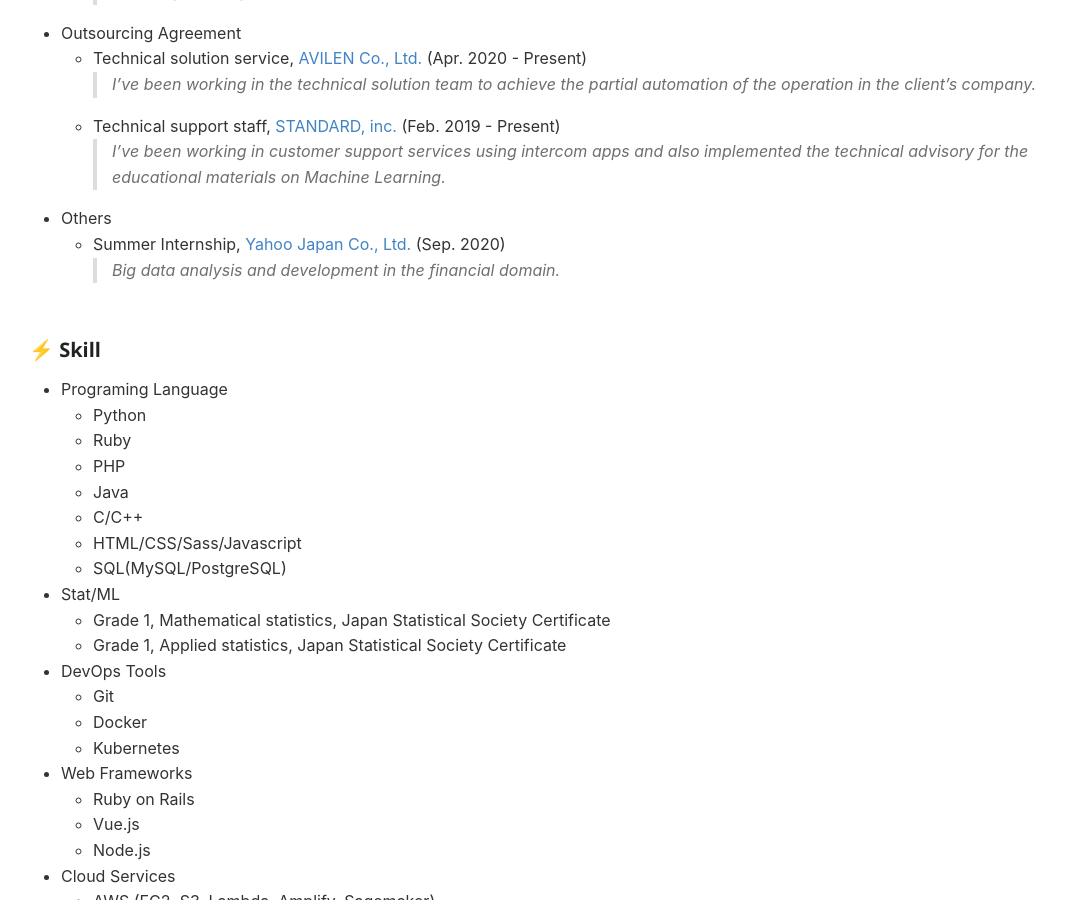
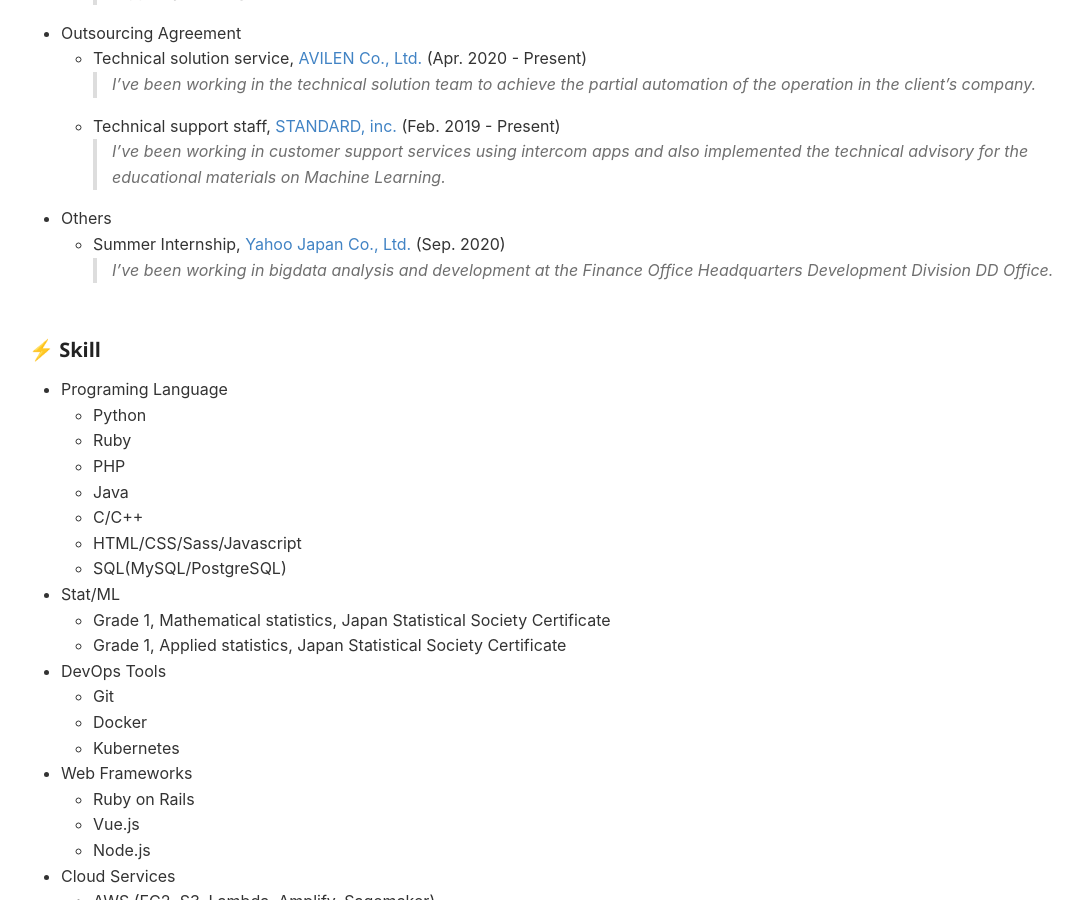
Before and after one commit to yumaloop/old-jekyll-blog-site, a Jekyll site: the page built from about.md, in a window 1280 px wide and 900 px high, scrolled down 1179 px. Shown: the whole window, without its empty margins (61-1140 px from the left). Built offline with Jekyll 4.4.1, drawn with Linux system fonts in a browser that asks for light colours; comment, search, counter and statistics services are not loaded.

Commit message:
edit about.md

```diff
--- a/about.md
+++ b/about.md
@@ -41,7 +41,7 @@
       > I've been working in customer support services using intercom apps and also implemented the technical advisory for the educational materials on Machine Learning.
 * Others
     * Summer Internship, [Yahoo Japan Co., Ltd.](https://about.yahoo.co.jp/) (Sep. 2020)
-      > Big data analysis and development in the financial domain.
+      > I've been working in bigdata analysis and development at the Finance Office Headquarters Development Division DD Office.
 
 <br>
 
```
